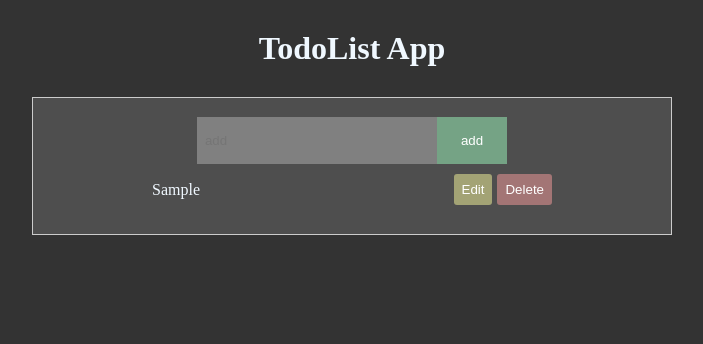
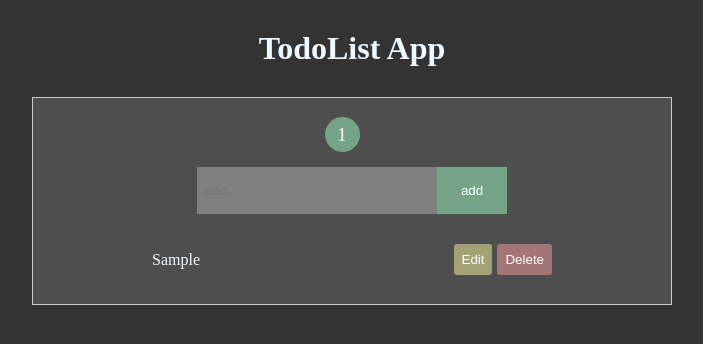
Before and after one commit to salarGholami/TodoList, a React (Create React App) app: page / in a window 1280 px wide. Both pictures are taken after typing "Sample" into the empty fields and a click on the button "add". Shown: the top 344 px of the page, without its empty margins (288-991 px from the left). Built offline with nearby package versions, Linux system fonts and the light colour scheme.

Commit message:
add Navbar component to TodoApp (isCompletedTodo.length)

```diff
--- a/src/App.css
+++ b/src/App.css
@@ -40,10 +40,9 @@ button {
   border-radius: 0px;
   appearance: none;
   border: none;
-  color: white;
-  background-color: rgba(140, 210, 165, 0.646);
   padding: 1rem 1.5rem;
   cursor: pointer;
+  color: white;
 }
 
 button:hover {
@@ -84,3 +83,51 @@ button:hover {
 .btnEdit:hover {
   background-color: rgb(210, 210, 140);
 }
+
+.formcontrol {
+  display: flex;
+  align-items: center;
+  justify-content: center;
+  width: 20rem;
+  margin-bottom: 20px;
+}
+
+.addtodo {
+  color: white;
+  background-color: rgba(140, 210, 165, 0.646);
+}
+
+.updatetodo {
+  color: rgba(140, 210, 165, 0.646);
+  background-color: rgba(255, 255, 255, 0);
+  border: 1px solid #8cd2a5a5;
+  appearance: none;
+  outline: none;
+}
+
+.updatetodo:hover {
+  color: white;
+  background-color: rgba(140, 210, 165, 0.646);
+  border: none;
+}
+
+header {
+  display: flex;
+  align-items: center;
+  /* justify-content: center; */
+  margin-bottom: 15px;
+}
+
+header span {
+  margin-right: 20px;
+  /* display: inline-block; */
+  width: 35px;
+  height: 35px;
+  font-size: 19px;
+  border-radius: 50%;
+  color: white;
+  background-color: rgba(140, 210, 165, 0.646);
+  display: flex;
+  justify-content: center;
+  align-items: center;
+}
--- /dev/null
+++ b/src/components/Navbar.jsx
@@ -0,0 +1,10 @@
+const Navbar = ({ unCompletedTodo }) => {
+  if (!unCompletedTodo) return <h2>set your tody todos !</h2>;
+  return (
+    <header>
+      <span>{unCompletedTodo}</span>
+    </header>
+  );
+};
+
+export default Navbar;
--- a/src/components/TodoApp.jsx
+++ b/src/components/TodoApp.jsx
@@ -1,6 +1,7 @@
 import { useState } from "react";
 import TodoForm from "./TodoForm";
 import TodoList from "./TodoList";
+import Navbar from "./Navbar";
 
 const TodoApp = () => {
   const [todos, setTodos] = useState([]);
@@ -42,6 +43,7 @@ const TodoApp = () => {
 
   return (
     <div className="container">
+      <Navbar unCompletedTodo={todos.filter((t) => !t.isCompleted).length} />
       <TodoForm submitTodo={addTodo} />
       <TodoList
         todos={todos}
--- a/src/components/TodoForm.jsx
+++ b/src/components/TodoForm.jsx
@@ -25,6 +25,7 @@ const TodoForm = (props) => {
 
   return (
     <form onSubmit={submitHandler}>
+      <div className="formcontrol">
         <input
           type="text"
           value={input}
@@ -32,7 +33,10 @@ const TodoForm = (props) => {
           placeholder={props.edit ? "update" : "add"}
           ref={inputRef}
         />
-      <button type="submit">{props.edit ? "update" : "add"}</button>
+        <button className={props.edit ? "updatetodo" : "addtodo"} type="submit">
+          {props.edit ? "update" : "add"}
+        </button>
+      </div>
     </form>
   );
 };
```
Lines whose indentation alone changed are shown as unchanged.
